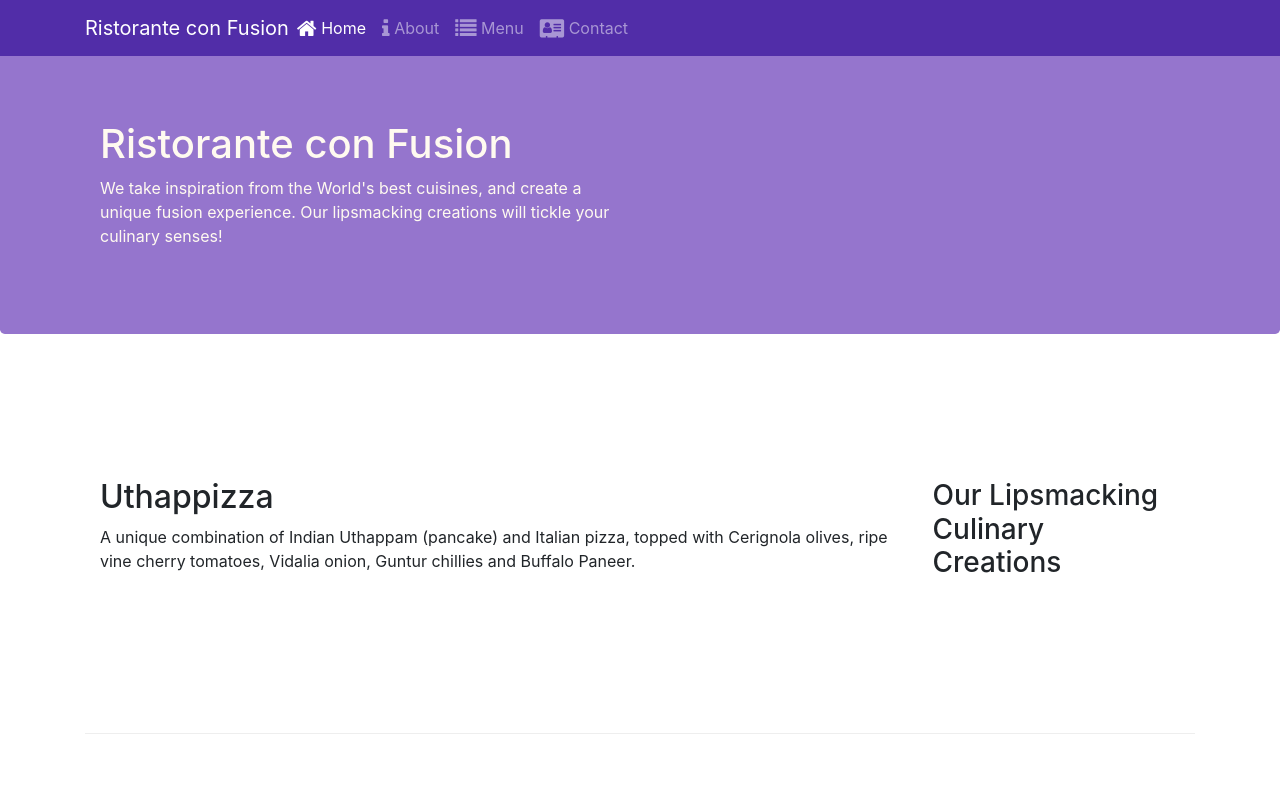
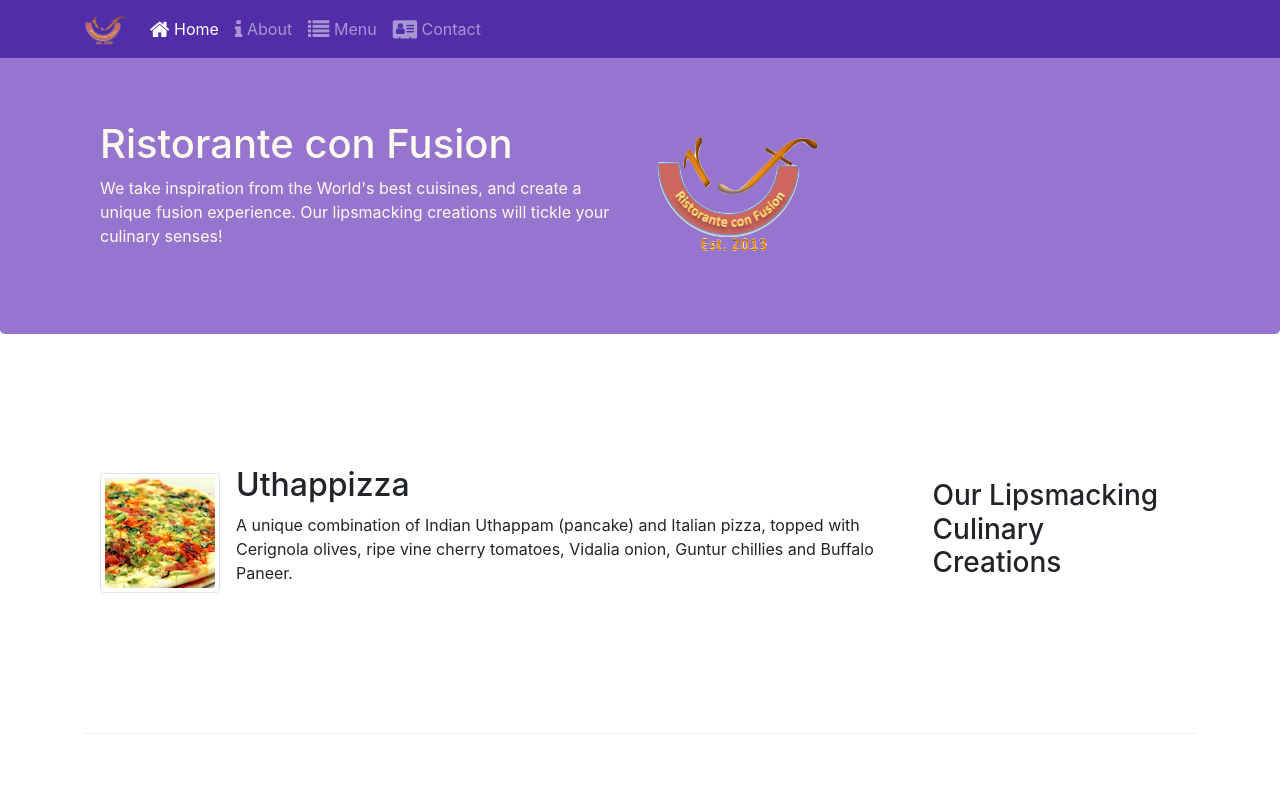
Before and after one commit to AndersonBH16/Coursera-Full-Stack, a website: page index.html in a window 1280 px wide. Shown: the top 800 px of the page. Drawn offline with nearby package versions, Linux system fonts and the light colour scheme.

Commit message:
Images and media

```diff
--- a/index.html
+++ b/index.html
@@ -21,7 +21,7 @@
             <button class="navbar-toggler" type="button"  data-toggle="collapse" data-target="#Navbar">
                 <span class="navbar-toggler-icon"></span>
             </button>
-            <a class="navbar-brand mr-auto" href="#">Ristorante con Fusion</a>
+            <a class="navbar-brand" href="#"><img src="img/logo.png" height="30" weight="41"></a>
             <div id="Navbar" class="collapse navbar-collapse">
                 <ul class="navbar-nav mr-auto">
                     <li class="nav-item active"><a class="nav-link" href="#"><span class="fa fa-home fa-lg"></span> Home</a></li>
@@ -39,6 +39,9 @@
                     <h1>Ristorante con Fusion</h1>
                     <p>We take inspiration from the World's best cuisines, and create a unique fusion experience. Our lipsmacking creations will tickle your culinary senses!</p>
                 </div>
+                <div class="col-12 col-sm align-self-center">
+                    <img src="img/logo.png" class="img-fluid">
+                </div>
             </div>
         </div>
     </header>
@@ -49,8 +52,13 @@
                 <h3>Our Lipsmacking Culinary Creations</h3>
             </div>
             <div class="col col-sm order-sm-first col-md">
-                <h2>Uthappizza</h2>
-                <p>A unique combination of Indian Uthappam (pancake) and Italian pizza, topped with Cerignola olives, ripe vine cherry tomatoes, Vidalia onion, Guntur chillies and Buffalo Paneer.</p>
+                <div class="media">
+                    <img class="d-flex mr-3 img-thumbnail align-self-center" src="img/uthappizza.png" alt="uthappizza">
+                    <div class= "media-body">
+                        <h2 class="mt-0">Uthappizza</h2>
+                        <p>A unique combination of Indian Uthappam (pancake) and Italian pizza, topped with Cerignola olives, ripe vine cherry tomatoes, Vidalia onion, Guntur chillies and Buffalo Paneer.</p>
+                    </div>
+                </div>
             </div>
         </div>
 
@@ -70,9 +78,14 @@
                 <h3>Meet our Culinary Specialists</h3>
             </div>
             <div class="col col-sm order-sm-first col-md">
-                <h2>Alberto Somayya</h2>
-                <h4>Executive Chef</h4>
-                <p>Award winning three-star Michelin chef with wide International experience having worked closely with whos-who in the culinary world, he specializes in creating mouthwatering Indo-Italian fusion experiences. </p>
+                <div class="media">
+                    <img class="d-flex mr-3 img-thumbnail align-self-center" src="img/alberto.png" alt="alberto">
+                    <div class="media-body">
+                        <h2>Alberto Somayya</h2>
+                        <h4>Executive Chef</h4>
+                        <p>Award winning three-star Michelin chef with wide International experience having worked closely with whos-who in the culinary world, he specializes in creating mouthwatering Indo-Italian fusion experiences. </p>
+                    </div>
+                </div>
             </div>
         </div>
     </div>
```
Also changed, not shown: aboutus.html (+4 -3 lines), contactus.html (+3 -2 lines), img/alberto.png (added), img/buffet.png (added), img/logo.png (added), img/uthappizza.png (added).
